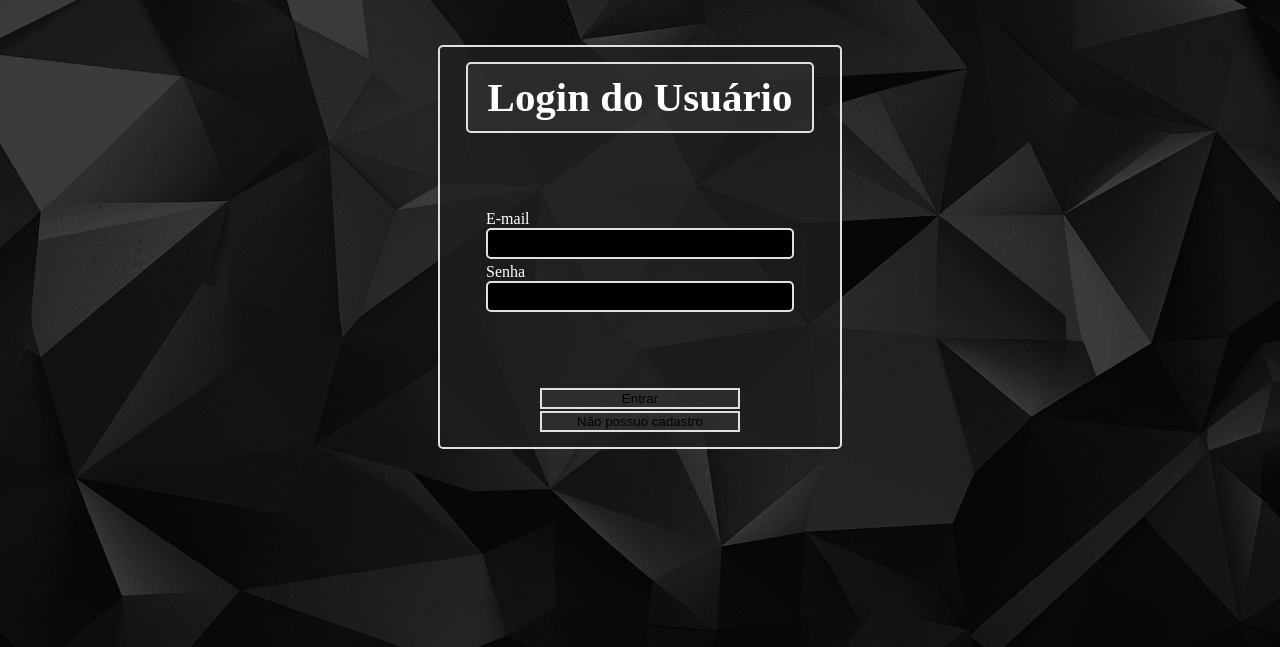
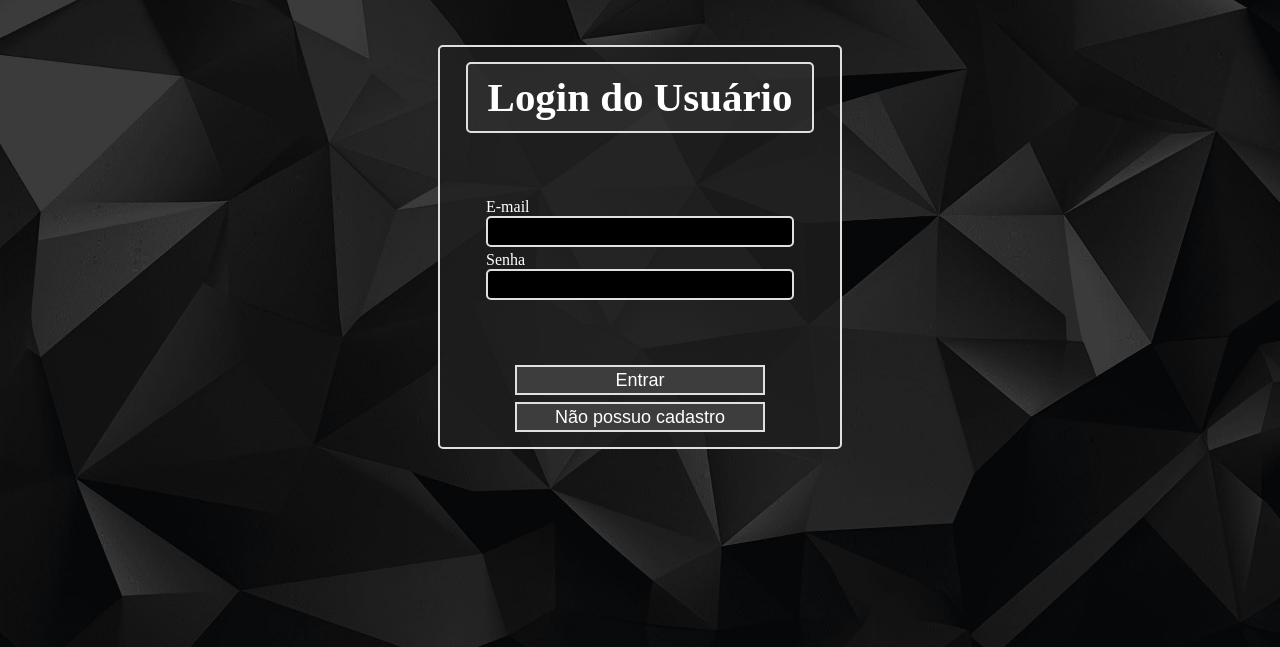
Before and after one commit to rafinha-as-br/provaWebII, a PHP site: page /login.html in a window 1280 px wide. Shown: the part 161-808 px from the top of the page. Run offline with PHP 8.4, Linux system fonts and the light colour scheme.

Commit message:
cadastro.html criado!

```diff
--- a/login.html
+++ b/login.html
@@ -8,27 +8,29 @@
 </head>
 <body>
     <div class="principal">
-        <div class="principalTitle">
-            <h3>Login do Usuário</h3>
+        <div class="principalTitle bg-secondary text-white p-2 rounded border border-light">
+            <h3 class="m-0 fs-3">Login do Usuário</h3>
         </div>
-        <div class="formularioLogin">
 
-            <div>
-                E-mail
-                <input type="text">
+        <div class="formularioLogin mt-3">
+
+            <div class="mb-3">
+                <label for="email" class="form-label text-white">E-mail</label>
+                <input type="email" class="form-control bg-dark text-white border border-light" id="email">
             </div>
 
-            <div>
-                Senha
-                <input type="text">
+            <div class="mb-3">
+                <label for="senha" class="form-label text-white">Senha</label>
+                <input type="password" class="form-control bg-dark text-white border border-light" id="senha">
             </div>
 
+        </div>
 
-        </div>
-        <div class="buttonsClass">
-            <button>Entrar</button>
-            <button>Não possuo cadastro</button>
+        <div class="buttonsClass d-flex flex-column gap-2 mb-3">
+            <button id="entrarButton" class="btn btn-outline-light">Entrar</button>
+            <button id="cadastroButton" class="btn btn-outline-light" onclick="window.location.href='cadastro.html'">Não possuo cadastro</button>
         </div>
     </div>
+
 </body>
 </html>
--- a/style.css
+++ b/style.css
@@ -77,15 +77,29 @@ body{
     .buttonsClass{
         display: flex;
         flex-direction: column;
-        gap: 2px;
+        gap: 7px;
         margin-bottom: 15px;
 
         button{
-            width: 200px;
+            width: 250px;
+            height: 30px;
+            font-size: 18px;
+            color: white;
             border: 2px solid #e0e0e0;
-            background-color:rgba(65, 65, 65, 0.4);
+            background-color:rgba(65, 65, 65, 0.9);
 
         }
+
+        #entrarButton:hover {
+            background-color: green !important;
+            border-color: green !important;
+        }
+
+        #cadastroButton:hover {
+            background-color: yellow !important;
+            border-color: yellow !important;
+        }
+
 
     }
 
```
Also changed, not shown: cadastro.html (+41 -0 lines).
